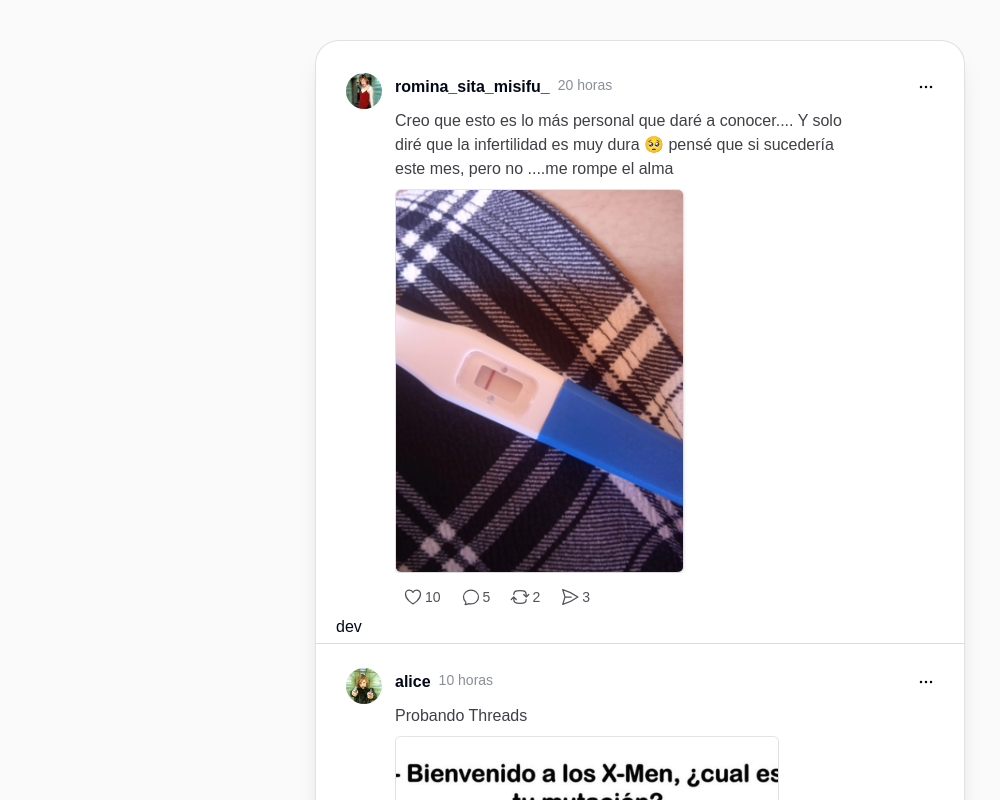
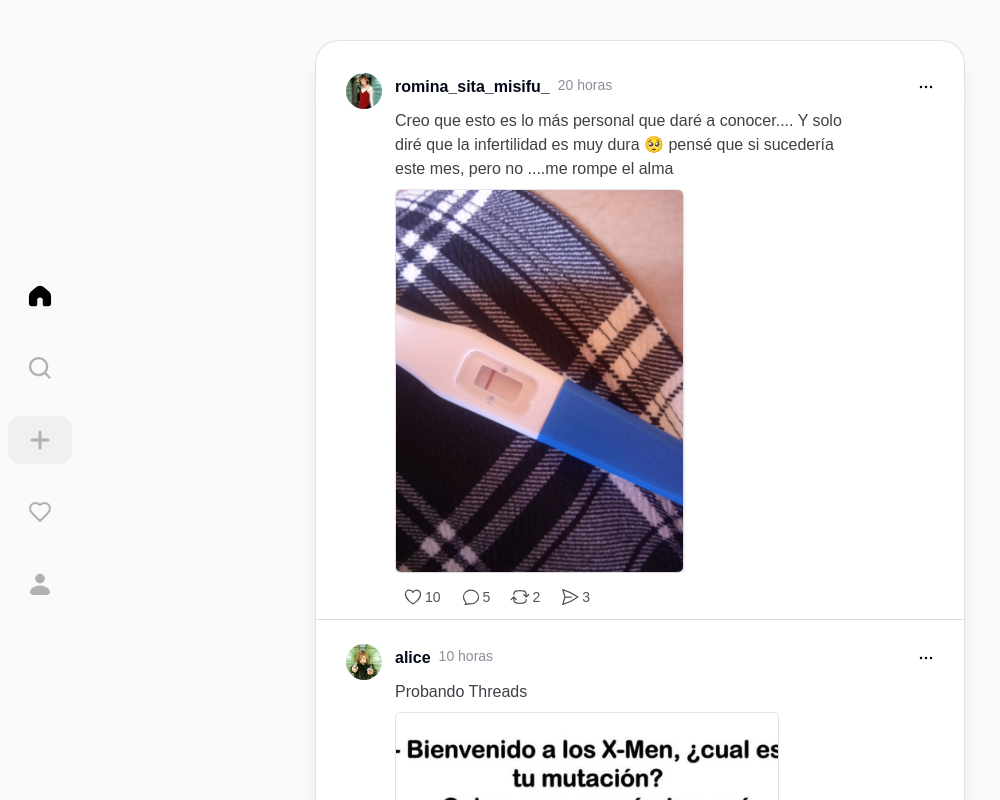
Before and after one commit to Lostovayne/Threads-Frontend, a Next.js app: page / in a window 1280 px wide. Shown: the top 800 px of the page, without its empty margins (0-1000 px from the left). Built offline with nearby package versions, Linux system fonts and the light colour scheme.

Commit message:
feat: :zap: add navbar element -

```diff
--- a/app/(root)/page.tsx
+++ b/app/(root)/page.tsx
@@ -1,4 +1,6 @@
 import HeaderComponent from "@/components/common/header-mobile";
+import { NavDesktop } from "@/components/common/nav/nav-desktop";
+import { NavMobile } from "@/components/common/nav/nav-mobile";
 import { Post } from "@/components/features/posts/post";
 import { Separator } from "@/components/ui/separator";
 import { POST_DATA } from "@/data/post.data";
@@ -7,6 +9,8 @@ export default function Home() {
   return (
     <>
       <HeaderComponent />
+      <NavDesktop />
+      <NavMobile />
       <section className="mx-auto mt-10 max-w-[650px] rounded-3xl border border-zinc-300/70 bg-white shadow-xl max-md:pr-3">
         <PostList />
       </section>
--- a/components/features/posts/post.tsx
+++ b/components/features/posts/post.tsx
@@ -15,7 +15,6 @@ export const Post: FC<PostView> = (post) => {
           <div className="col-start-2">
             <PostReactions {...reactions} />
           </div>
-          dev
         </CardContent>
       </Card>
     </>
```
